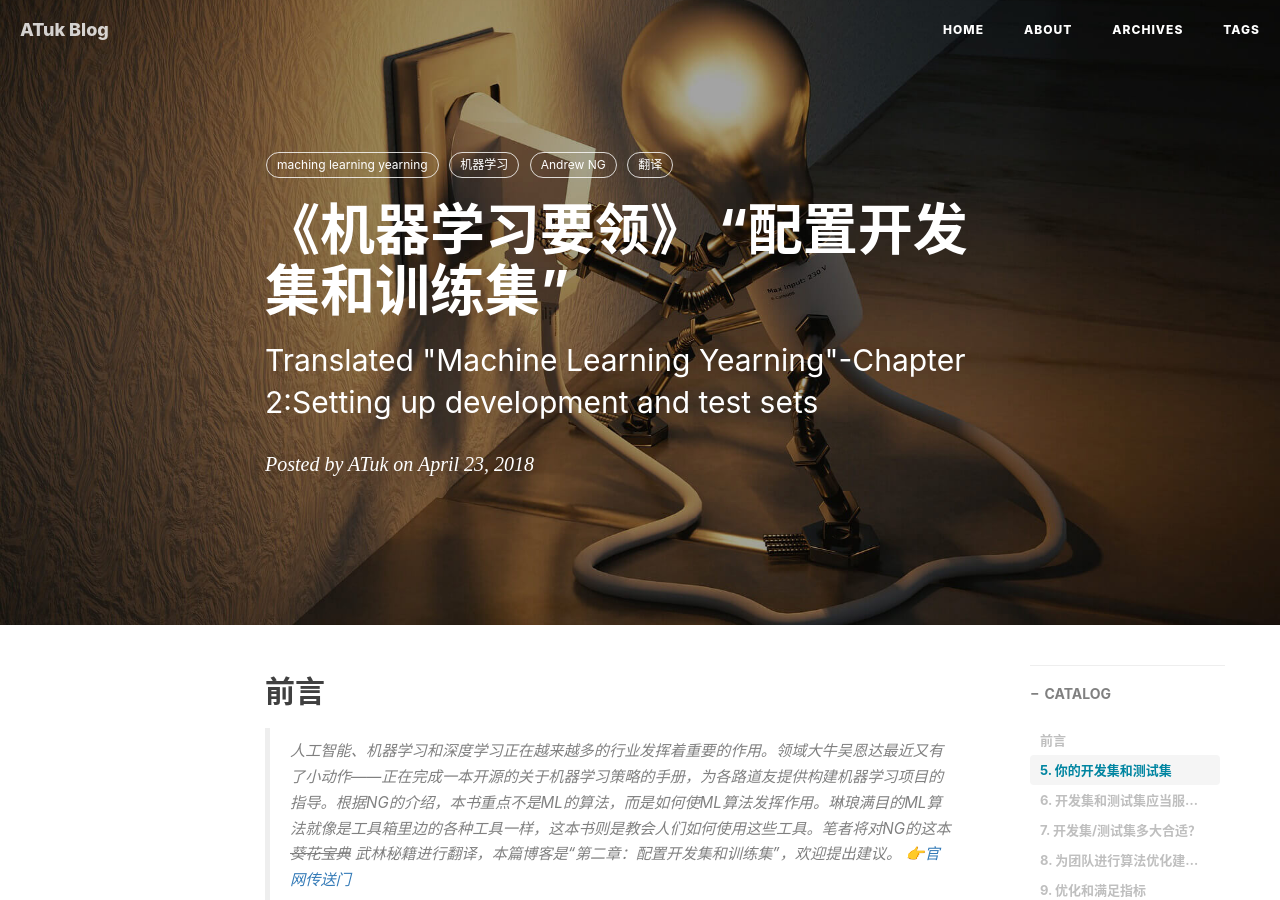
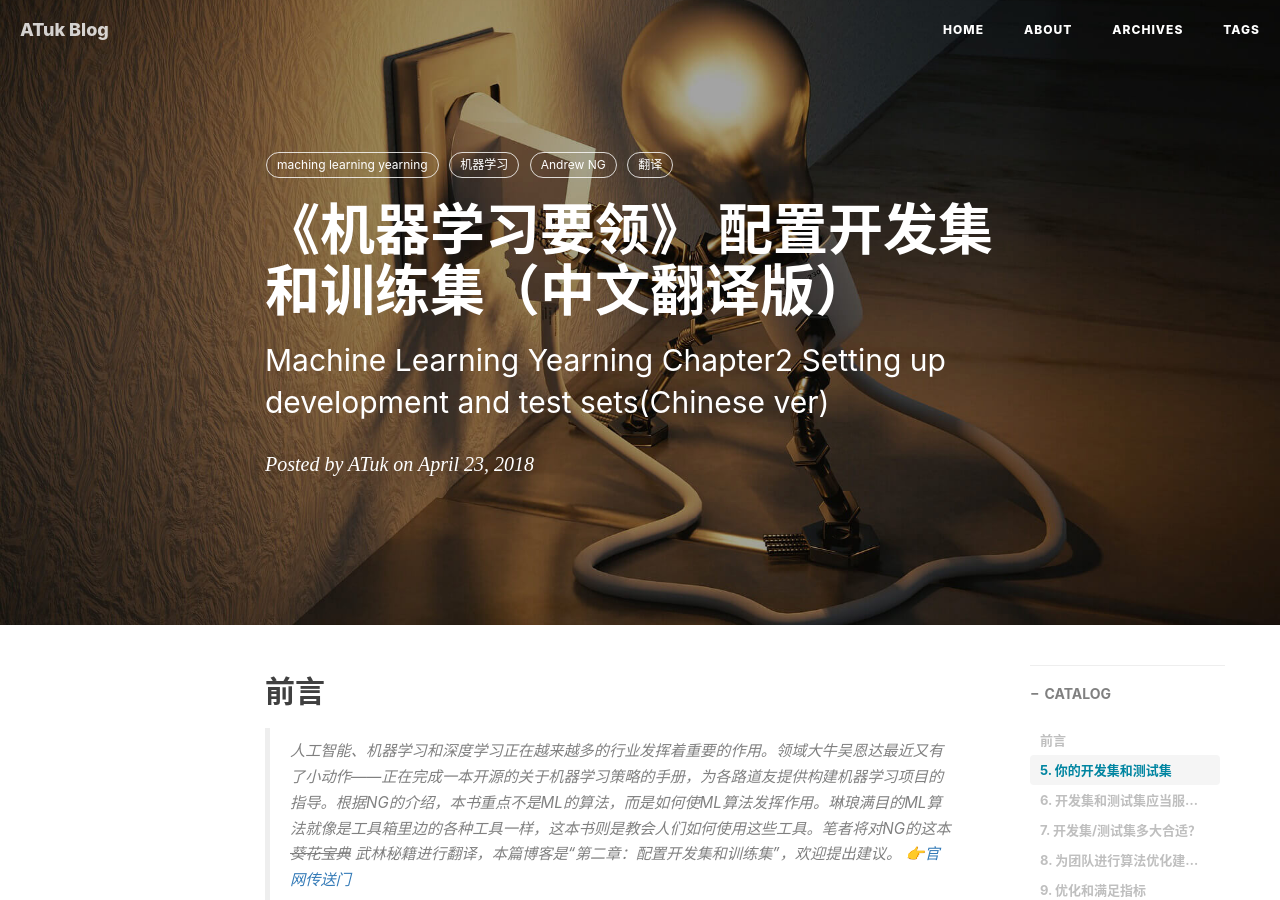
Before and after one commit to AlbertHG/alberthg.github.io, a Jekyll site: the page built from _posts/2018-04-22-machine-learning-yearning-c2.md, in a window 1280 px wide and 900 px high. Built offline with Jekyll 4.4.1, drawn with Linux system fonts in a browser that asks for light colours; nearby versions of some CDN libraries; formulas are drawn with MathJax 3; comment, search, counter and statistics services are not loaded; some of the changed text lies outside the part shown.

Commit message:
update mlyearning tilte

```diff
--- a/_posts/2018-04-22-machine-learning-yearning-c2.md
+++ b/_posts/2018-04-22-machine-learning-yearning-c2.md
@@ -1,7 +1,7 @@
 ---
 layout:     post
-title:      《机器学习要领》 “配置开发集和训练集”
-subtitle:   Translated "Machine Learning Yearning"-Chapter 2:Setting up development and test sets
+title:      《机器学习要领》 配置开发集和训练集（中文翻译版）
+subtitle:   Machine Learning Yearning Chapter2 Setting up development and test sets(Chinese ver)
 date:       2018-04-23
 author:     ATuk
 header-img: img/ML_yearning1.jpg
```
Also changed, not shown: _posts/2018-04-22-machine-learning-yearning-c1.md (+2 -2 lines), _posts/2018-04-22-machine-learning-yearning-c3.md (+2 -2 lines).
